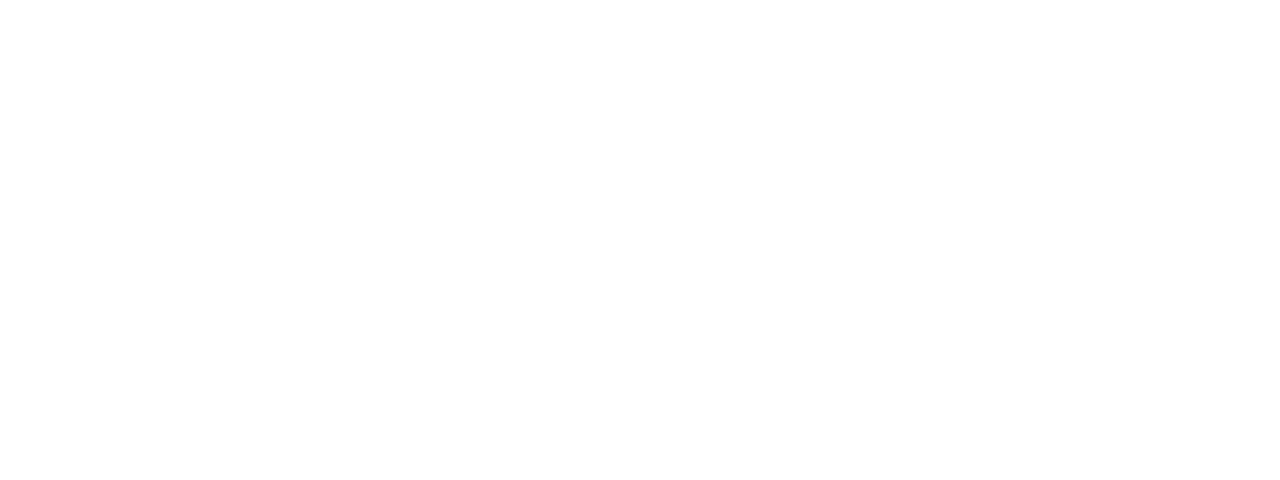
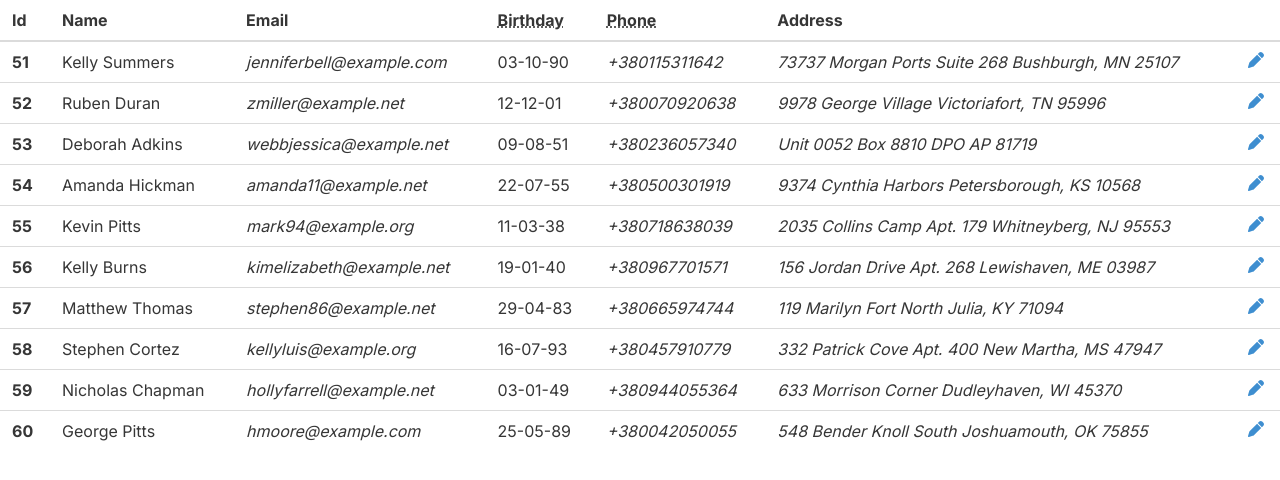
Before and after one commit to ivanbilotserkivskiy/table_test, a Next.js app in the folder table/: page / in a window 1280 px wide. Before the commit this address had no page. Shown: the top 480 px of the page. Built offline with nearby package versions, Linux system fonts and the light colour scheme; no server answers.

Commit message:
add table improvments

```diff
--- a/table/src/app/GlobalRedux/Features/authrize/authorizeSlice.ts
+++ b/table/src/app/GlobalRedux/Features/authrize/authorizeSlice.ts
@@ -7,7 +7,7 @@
 }
 
 const initialState: AuthorizeState = {
-  authorized: false
+  authorized: true
 }
 
 export const authorizeSlice = createSlice({
--- /dev/null
+++ b/table/src/app/components/TableRow.tsx
@@ -0,0 +1,118 @@
+import { PersonData } from '../types/PersonData';
+import { useState } from 'react';
+import { FontAwesomeIcon } from '@fortawesome/react-fontawesome';
+import { faPen, faCancel, faCheck } from '@fortawesome/free-solid-svg-icons';
+
+type Props = {
+  data: PersonData;
+  updateData: PersonData | null;
+  editUpdateData: (data: PersonData | null) => void;
+  applyUpdateData: (data: PersonData) => void;
+  changeUdateData: (event: React.ChangeEvent<HTMLInputElement>) => void;
+};
+
+const TableRow: React.FC<Props> = ({
+  data,
+  updateData,
+  editUpdateData,
+  applyUpdateData,
+  changeUdateData,
+}) => {
+  return updateData && updateData.id === data.id ? (
+    <tr>
+      <th>{data.id}</th>
+      <td className="is-vcentered">
+        <input
+          type="text"
+          name="name"
+          className="input"
+          value={updateData.name}
+          onChange={changeUdateData}
+        />
+      </td>
+      <td className="is-vcentered">
+        <input
+          type="email"
+          name="email"
+          className="input"
+          value={updateData.email}
+          onChange={changeUdateData}
+        />
+      </td>
+      <td className="is-vcentered">
+        <input
+          type="text"
+          name="birthday_date"
+          className="input"
+          value={updateData.birthday_date}
+          onChange={changeUdateData}
+        />
+      </td>
+      <td className="is-vcentered">
+        <input
+          type="phone"
+          name="phone_number"
+          className="input"
+          value={updateData.phone_number}
+          onChange={changeUdateData}
+        />
+      </td>
+      <td className="is-vcentered">
+        <input
+          type="text"
+          name="address"
+          className="input"
+          value={updateData.address}
+          onChange={changeUdateData}
+        />
+      </td>
+      <td className="is-vcentered">
+        <div className="">
+          <a className="icon is-small is-hovered has-text-success mr-1 is-right is-clickable">
+            <FontAwesomeIcon
+              icon={faCheck}
+              onClick={() => applyUpdateData(data)}
+            />
+          </a>
+          <a className="icon is-small is-hovered has-text-danger is-left is-clickable">
+            <FontAwesomeIcon
+              icon={faCancel}
+              onClick={() => editUpdateData(null)}
+            />
+          </a>
+        </div>
+      </td>
+    </tr>
+  ) : (
+    <tr is-clickable>
+      <th>{data.id}</th>
+      <td className="is-vcentered">{data.name}</td>
+      <td className="is-vcentered">
+        <address>
+          <a href={`mailto:${data.email}`}>{data.email}</a>
+        </address>
+      </td>
+      <td className="is-vcentered">{data.birthday_date}</td>
+      <td className="is-vcentered">
+        <address>
+          <a href={`tel:${data.phone_number}`}>{data.phone_number}</a>
+        </address>
+      </td>
+      <td className="is-vcentered">
+        <address>{data.address}</address>
+      </td>
+      <td className="is-vcentered">
+        <div>
+          <a
+            className="icon is-small is-hovered has-text-info is-clickable"
+            onClick={() => editUpdateData(data)}
+          >
+            <FontAwesomeIcon className="is-hovered is-danger" icon={faPen} />
+          </a>
+        </div>
+      </td>
+    </tr>
+  );
+};
+
+export default TableRow;
--- a/table/src/app/layout.tsx
+++ b/table/src/app/layout.tsx
@@ -2,6 +2,9 @@
 import { Inter } from 'next/font/google';
 import './globals.css';
 import { Providers } from './GlobalRedux/provider';
+import { config } from '@fortawesome/fontawesome-svg-core';
+import '@fortawesome/fontawesome-svg-core/styles.css';
+config.autoAddCss = false;
 
 const inter = Inter({ subsets: ['latin'] });
 
--- /dev/null
+++ b/table/src/app/mockData/tableMockData.ts
@@ -0,0 +1,87 @@
+export const tableMockData = {
+  "count": 60,
+  "next": null,
+  "previous": "http://146.190.118.121/api/table/?limit=10&offset=40",
+  "results": [
+      {
+          "id": 51,
+          "name": "Kelly Summers",
+          "email": "jenniferbell@example.com",
+          "birthday_date": "03-10-90",
+          "phone_number": "+380115311642",
+          "address": "73737 Morgan Ports Suite 268\nBushburgh, MN 25107"
+      },
+      {
+          "id": 52,
+          "name": "Ruben Duran",
+          "email": "zmiller@example.net",
+          "birthday_date": "12-12-01",
+          "phone_number": "+380070920638",
+          "address": "9978 George Village\nVictoriafort, TN 95996"
+      },
+      {
+          "id": 53,
+          "name": "Deborah Adkins",
+          "email": "webbjessica@example.net",
+          "birthday_date": "09-08-51",
+          "phone_number": "+380236057340",
+          "address": "Unit 0052 Box 8810\nDPO AP 81719"
+      },
+      {
+          "id": 54,
+          "name": "Amanda Hickman",
+          "email": "amanda11@example.net",
+          "birthday_date": "22-07-55",
+          "phone_number": "+380500301919",
+          "address": "9374 Cynthia Harbors\nPetersborough, KS 10568"
+      },
+      {
+          "id": 55,
+          "name": "Kevin Pitts",
+          "email": "mark94@example.org",
+          "birthday_date": "11-03-38",
+          "phone_number": "+380718638039",
+          "address": "2035 Collins Camp Apt. 179\nWhitneyberg, NJ 95553"
+      },
+      {
+          "id": 56,
+          "name": "Kelly Burns",
+          "email": "kimelizabeth@example.net",
+          "birthday_date": "19-01-40",
+          "phone_number": "+380967701571",
+          "address": "156 Jordan Drive Apt. 268\nLewishaven, ME 03987"
+      },
+      {
+          "id": 57,
+          "name": "Matthew Thomas",
+          "email": "stephen86@example.net",
+          "birthday_date": "29-04-83",
+          "phone_number": "+380665974744",
+          "address": "119 Marilyn Fort\nNorth Julia, KY 71094"
+      },
+      {
+          "id": 58,
+          "name": "Stephen Cortez",
+          "email": "kellyluis@example.org",
+          "birthday_date": "16-07-93",
+          "phone_number": "+380457910779",
+          "address": "332 Patrick Cove Apt. 400\nNew Martha, MS 47947"
+      },
+      {
+          "id": 59,
+          "name": "Nicholas Chapman",
+          "email": "hollyfarrell@example.net",
+          "birthday_date": "03-01-49",
+          "phone_number": "+380944055364",
+          "address": "633 Morrison Corner\nDudleyhaven, WI 45370"
+      },
+      {
+          "id": 60,
+          "name": "George Pitts",
+          "email": "hmoore@example.com",
+          "birthday_date": "25-05-89",
+          "phone_number": "+380042050055",
+          "address": "548 Bender Knoll\nSouth Joshuamouth, OK 75855"
+      }
+  ]
+}
--- a/table/src/app/page.tsx
+++ b/table/src/app/page.tsx
@@ -1,15 +1,49 @@
-"use client";
+'use client';
 
-import styles from "./page.module.css";
-import { config } from "@fortawesome/fontawesome-svg-core";
-import "@fortawesome/fontawesome-svg-core/styles.css";
-import withAuth from "./HOCs/withAuth";
-config.autoAddCss = false;
+import { useState, useEffect } from 'react';
+import withAuth from './HOCs/withAuth';
+import { TableData } from './types/TableData';
+import TableRow from './components/TableRow';
+import { tableMockData } from './mockData/tableMockData';
+import { PersonData } from './types/PersonData';
+import { getTableData, updatePersonData } from './utils/api';
 
 const Home = () => {
+  const [tableData, setTableData] = useState<TableData>(tableMockData);
+  const [updateData, setUpdateData] = useState<PersonData | null>(null);
+
+  const getDataFromServer = async () => {
+    const data = await getTableData();
+
+    setTableData(data);
+  };
+
+  useEffect(() => {
+    getDataFromServer();
+  }, []);
+
+  const editUpdateData = (data: PersonData | null) => {
+    setUpdateData(data);
+  };
+
+  const changeUdateData = (event: React.ChangeEvent<HTMLInputElement>) => {
+    setUpdateData((prevData) => ({
+      ...(prevData as PersonData),
+      [event.target.name]: event.target.value,
+    }));
+  };
+
+  const applyUpdateData = async (data: PersonData) => {
+    await updatePersonData(data);
+
+    setUpdateData(null);
+
+    getDataFromServer();
+  };
+
   return (
-    <main className={styles.main}>
-      <table className="table">
+    <main>
+      <table className="table is-fullwidth">
         <thead>
           <tr>
             <th>Id</th>
@@ -22,22 +56,21 @@
               <abbr title="Phone Number">Phone</abbr>
             </th>
             <th>Address</th>
+            <th></th>
           </tr>
         </thead>
 
         <tbody>
-          <tr>
-            <th>1</th>
-            <td>John</td>
-            <td>smith@gmail.com</td>
-            <td>09-08-51</td>
-            <td>
-              <a href="tel:+380236057340">+380236057340</a>
-            </td>
-            <td>
-              <address>Unit 0052 Box 8810\nDPO AP 81719</address>
-            </td>
-          </tr>
+          {tableData?.results.map((row) => (
+            <TableRow
+              key={row.id}
+              data={row}
+              updateData={updateData}
+              editUpdateData={editUpdateData}
+              applyUpdateData={applyUpdateData}
+              changeUdateData={changeUdateData}
+            />
+          ))}
         </tbody>
       </table>
     </main>
--- /dev/null
+++ b/table/src/app/types/PersonData.ts
@@ -0,0 +1,8 @@
+export type PersonData = {
+  id: number,
+  name: string,
+  email: string,
+  birthday_date: string,
+  phone_number: string,
+  address: string,
+}
--- /dev/null
+++ b/table/src/app/types/TableData.ts
@@ -0,0 +1,8 @@
+import { PersonData } from "./PersonData"
+
+export type TableData = {
+  count: number,
+  next: string | null,
+  previous: string | null,
+  results: PersonData[];
+}
--- a/table/src/app/user/login/page.tsx
+++ b/table/src/app/user/login/page.tsx
@@ -4,7 +4,7 @@
 import { useState, useEffect } from 'react';
 import { login } from '@/app/GlobalRedux/Features/authrize/authorizeSlice';
 import { authorizeUser } from '@/app/utils/api';
-import { RedirectType, redirect } from 'next/navigation';
+import { redirect } from 'next/navigation';
 import { UserData } from '@/app/types/UserData';
 import { useDispatch, useSelector } from 'react-redux';
 import { RootState } from '@/app/GlobalRedux/store';
--- a/table/src/app/utils/api.ts
+++ b/table/src/app/utils/api.ts
@@ -1,4 +1,6 @@
 import { Login } from "../types/Login"
+import { PersonData } from "../types/PersonData";
+import { TableData } from "../types/TableData";
 import { UserData } from "../types/UserData";
 import { client } from "./fetchClient"
 
@@ -6,3 +8,11 @@
 export const authorizeUser = (formData: UserData) => {
   return client.post<Login>('login/', formData);
 }
+
+export const getTableData = () => {
+  return client.get<TableData>('table/');
+}
+
+export const updatePersonData = ({ name, email, phone_number, address, birthday_date, id }: PersonData) => {
+  return client.put<PersonData>(`table/${id}`, { name, email, phone_number, address, birthday_date})
+}
--- a/table/src/app/utils/fetchClient.ts
+++ b/table/src/app/utils/fetchClient.ts
@@ -1,6 +1,6 @@
 import { baseURL } from "./baseURL";
 
-type RequestMethod = 'GET' | 'POST' | 'PATCH';
+type RequestMethod = 'GET' | 'POST' | 'PUT';
 
 function request<T>(
   url: string,
@@ -22,5 +22,5 @@
 export const client = {
   get: <T>(url: string) => request<T>(url),
   post: <T>(url: string, data: any) => request<T>(url, 'POST', data),
-  patch: <T>(url: string, data: any) => request<T>(url, 'PATCH', data),
+  put: <T>(url: string, data: any) => request<T>(url, 'PUT', data),
 };
```
